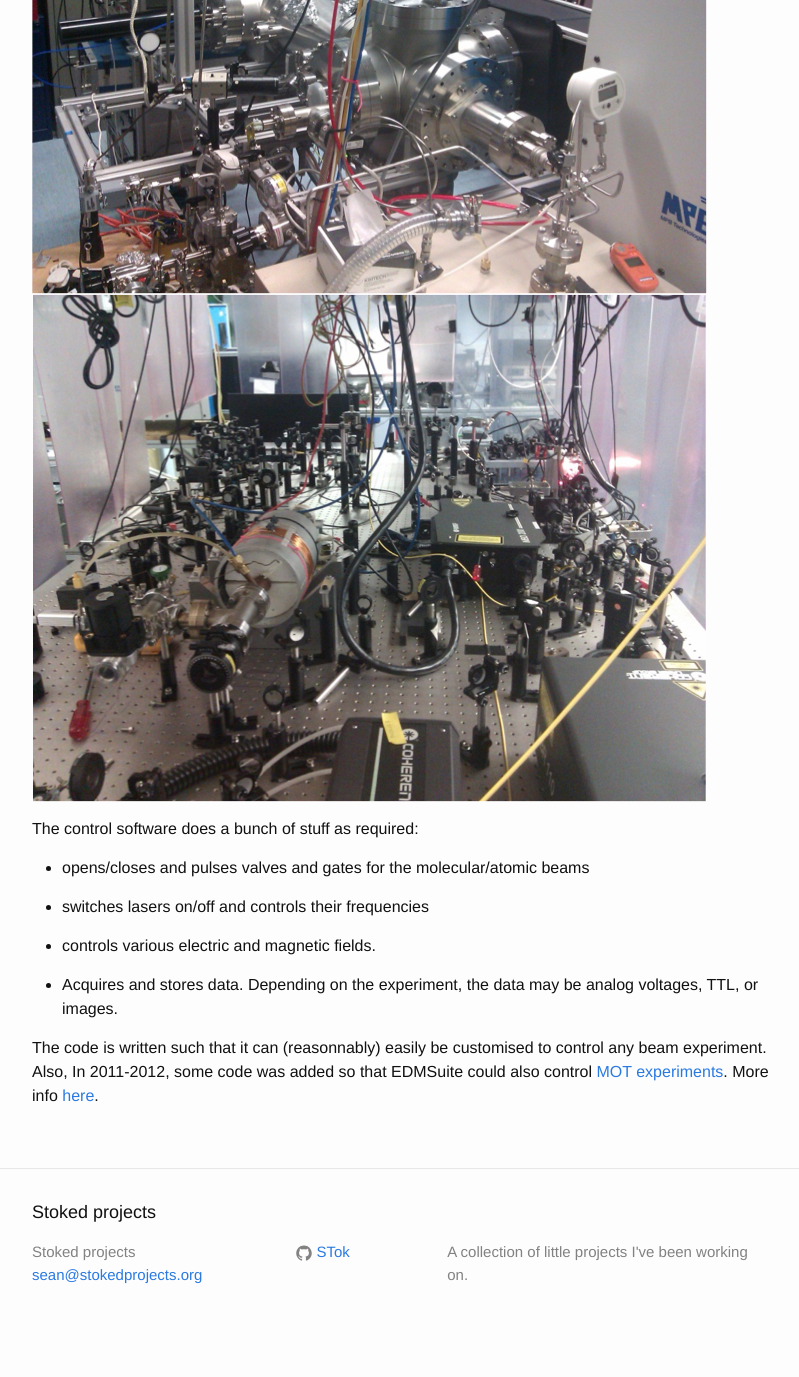
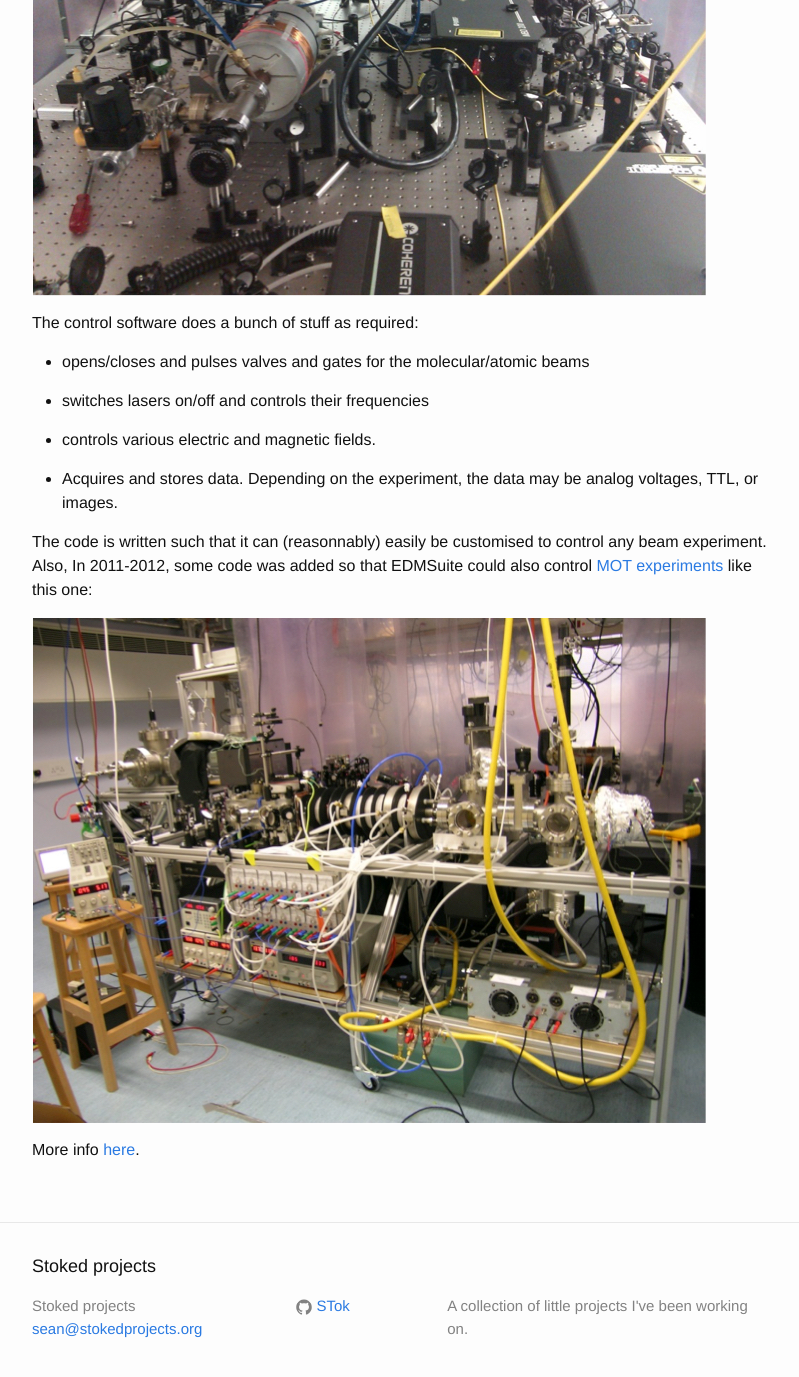
Before and after one commit to Stok/stok.github.io, a Jekyll site: the page built from _posts/2016-02-17-EDMSuite.markdown, in a window 1280 px wide and 1400 px high, scrolled down 984 px. Shown: the top 1377 px of the window, without its empty margins (238-1037 px from the left). Built offline with Jekyll 4.4.1, drawn with Linux system fonts in a browser that asks for light colours; before the commit the page ends 2330 px from its top, so only the background shows below that.

Commit message:
EDMSuite, yet more changes

```diff
--- a/_posts/2016-02-17-EDMSuite.markdown
+++ b/_posts/2016-02-17-EDMSuite.markdown
@@ -7,7 +7,6 @@ categories: Projects
 While working at the Centre for Cold Matter at Imperial College London, I contributed to some control code for atomic/molecular beam experiments called [EDMSuite].
 Typical experiments look like this:
 
-![Li_experiment](/photos/ccm_experiment_1.jpg)
 ![LiH_experiment](/photos/ccm_experiment_2.jpg)
 ![lasers](/photos/ccm_experiment_3.jpg)
 
@@ -22,7 +21,10 @@ The control software does a bunch of stuff as required:
 - Acquires and stores data. Depending on the experiment, the data may be analog voltages, TTL, or images.
 
 The code is written such that it can (reasonnably) easily be customised to control any beam experiment.
-Also, In 2011-2012, some code was added so that EDMSuite could also control [MOT experiments].
+Also, In 2011-2012, some code was added so that EDMSuite could also control [MOT experiments] like this one:
+
+![Li_experiment](/photos/ccm_experiment_1.jpg)
+
 More info [here].
 
 [EDMSuite]: https://github.com/ColdMatter/EDMSuite
```
